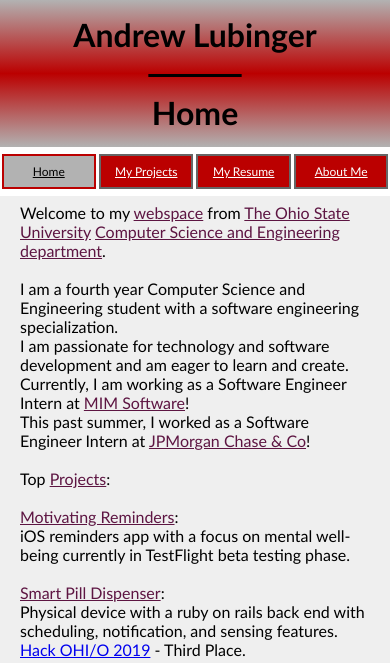
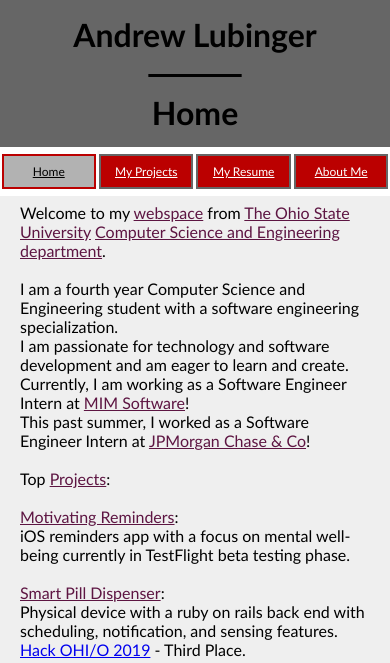
Before and after one commit to amlubinger/amlubinger.github.io, a plain HTML site: page index.html in a window 390 px wide. Shown: the top 663 px of the page. Drawn offline with Linux system fonts and the light colour scheme.

Commit message:
Removed gradient on mobile.

```diff
--- a/site-style.css
+++ b/site-style.css
@@ -245,11 +245,7 @@
         display:none;
     }
     .header {
-        background: rgb(102,102,102); /* Old browsers */
-        background: -moz-linear-gradient(top, rgba(102,102,102,0.5) 0%, rgba(187,0,0,1) 50%, rgba(102,102,102,0.5) 100%); /* FF3.6-15 */
-        background: -webkit-linear-gradient(top, rgba(102,102,102,0.5) 0%,rgba(187,0,0,1) 50%,rgba(102,102,102,0.5) 100%); /* Chrome10-25,Safari5.1-6 */
-        background: linear-gradient(to bottom,rgba(102,102,102,0.5) 0%,rgba(187,0,0,1) 50%,rgba(102,102,102,0.5) 100%); /* W3C, IE10+, FF16+, Chrome26+, Opera12+, Safari7+ */
-        filter: progid:DXImageTransform.Microsoft.gradient( startColorstr='#666666', endColorstr='#666666',GradientType=0 ); /* IE6-9 */
+        background: rgb(102,102,102);
     }
     .menu a {
         font-size: 12px;
```
